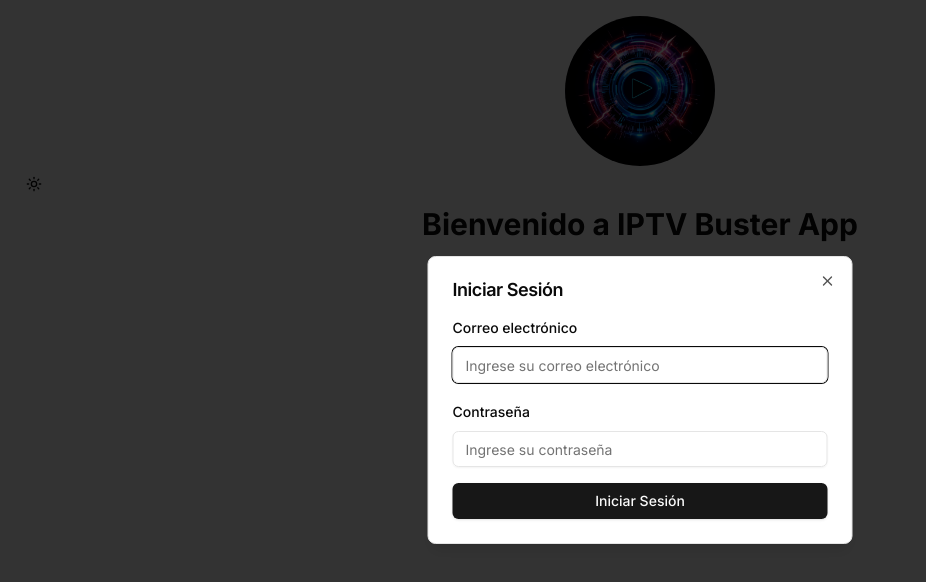
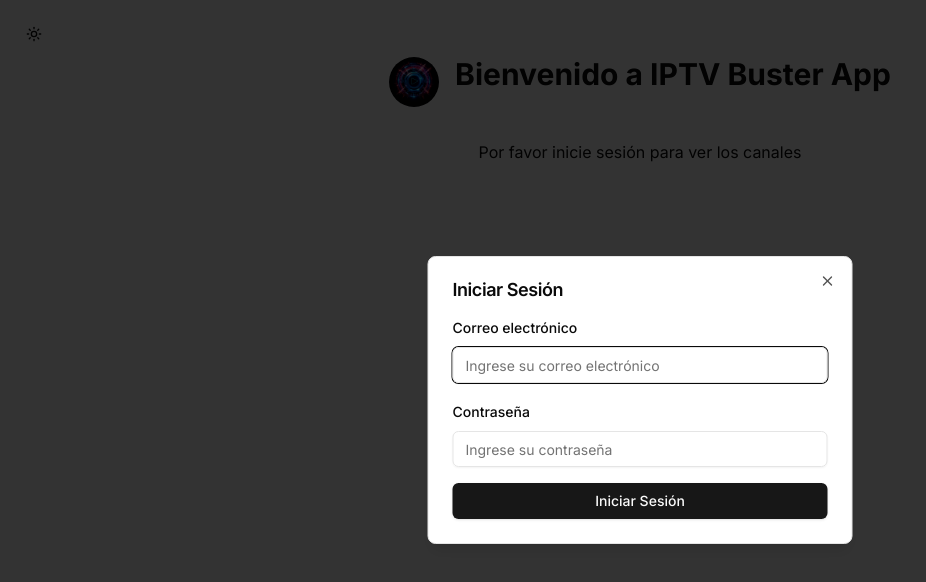
Before and after one commit to WernerOvalle/iptvapp, a Next.js app: page / in a window 1280 px wide. Shown: the top 582 px of the page, without its empty margins (0-926 px from the left). Built offline with nearby package versions, Linux system fonts and the light colour scheme.

Commit message:
refactor: improve user interface layout and enhance logo display on homepage

```diff
--- a/src/app/page.tsx
+++ b/src/app/page.tsx
@@ -43,7 +43,7 @@
   const [showLoginModal, setShowLoginModal] = useState(true)
   const [isLoading, setIsLoading] = useState(false)
   const [error, setError] = useState("")
-  const [currentUser, setCurrentUser] = useState<{name: string, email: string} | null>(null)
+  const [currentUser, setCurrentUser] = useState<{ name: string, email: string } | null>(null)
   const [mounted, setMounted] = useState(false)
 
   useEffect(() => {
@@ -122,13 +122,6 @@
     <ThemeProvider attribute="class" defaultTheme="light">
       <main className="container mx-auto p-4 dark:bg-gray-900 min-h-screen">
         <div className="flex flex-col items-center">
-          <Image
-            src="/logo.png"
-            alt="IPTV App Logo"
-            width={150}
-            height={150}
-            className="rounded-full object-cover"
-          />
           <div className="flex justify-between w-full mb-1">
             <ThemeToggle />
             {isLoggedIn && (
@@ -140,14 +133,22 @@
           </div>
         </div>
         <div className="text-center">
-          <h1 className="text-3xl font-bold mb-4">Bienvenido a IPTV Buster App</h1>
+          <div className="flex items-center justify-center gap-4">
+            <Image
+              src="/logo.png"
+              alt="IPTV App Logo"
+              width={50}
+              height={50}
+              className="rounded-full object-cover"
+            />
+            <h1 className="text-3xl font-bold mb-4">Bienvenido a IPTV Buster App</h1>
+          </div>
           {currentUser && (
             <p className="text-sm text-gray-600 dark:text-gray-400">
               Bienvenido, {currentUser.name}
             </p>
           )}
         </div>
-
         <Dialog open={showLoginModal} onOpenChange={setShowLoginModal}>
           <DialogContent className="sm:max-w-[425px]">
             <DialogHeader>
```
